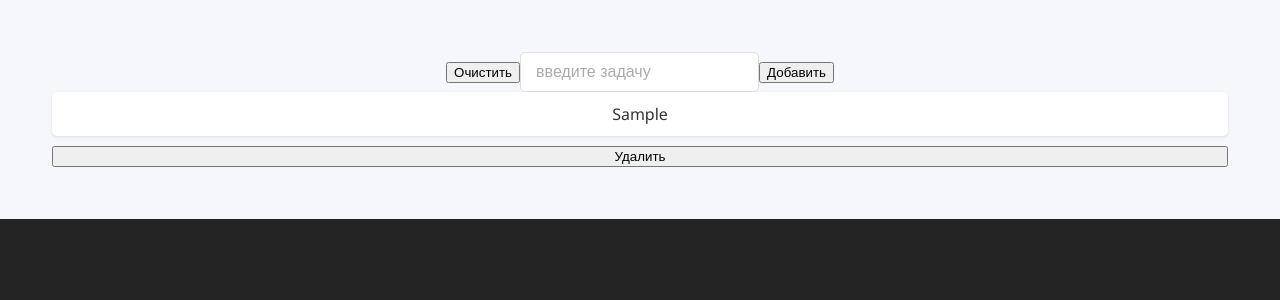
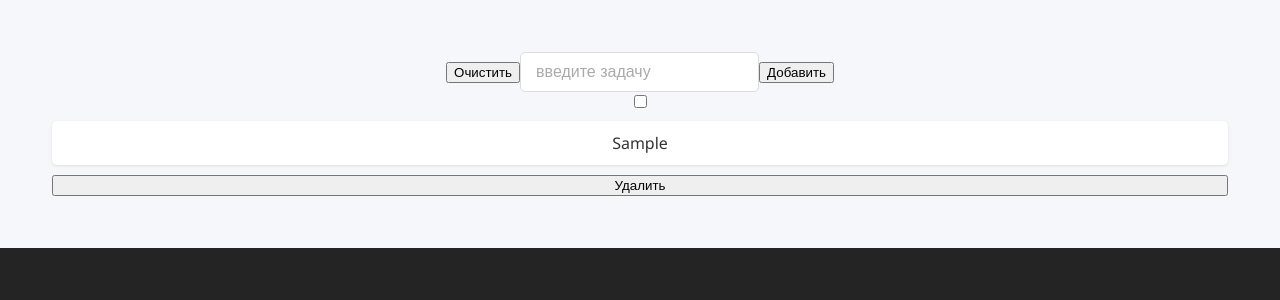
Before and after one commit to hassie54men/react-typescript, a React (Vite) app: page / in a window 1280 px wide. Both pictures are taken after typing "Sample" into the empty fields and a click on the button "Добавить". Shown: the top 300 px of the page. Built offline with nearby package versions, Linux system fonts and the light colour scheme.

Commit message:
добавил чекбокс

```diff
--- a/src/components/ToDo/ToDo.tsx
+++ b/src/components/ToDo/ToDo.tsx
@@ -45,6 +45,7 @@ export default function ToDo() {
        <ul>
          {todo.map((item,index) => (
             <>
+              <input type="checkbox" onChange={() => console.log(`выбрано дело под номером ${index + 1}`)}/>
               <li key={index}>{item}</li>
               <Button onClick={() => deleteTodo(index)}>Удалить</Button>
             </>
```
